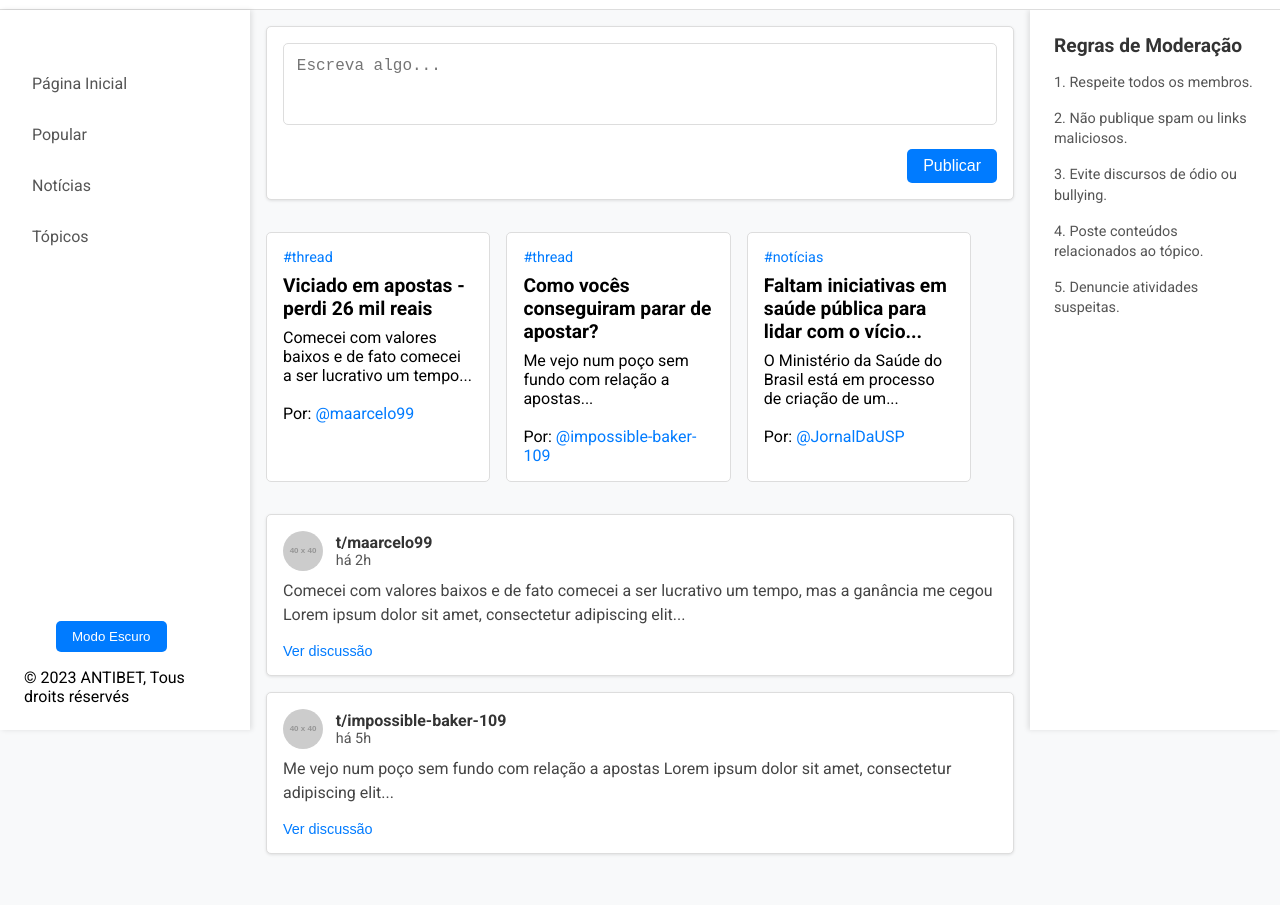
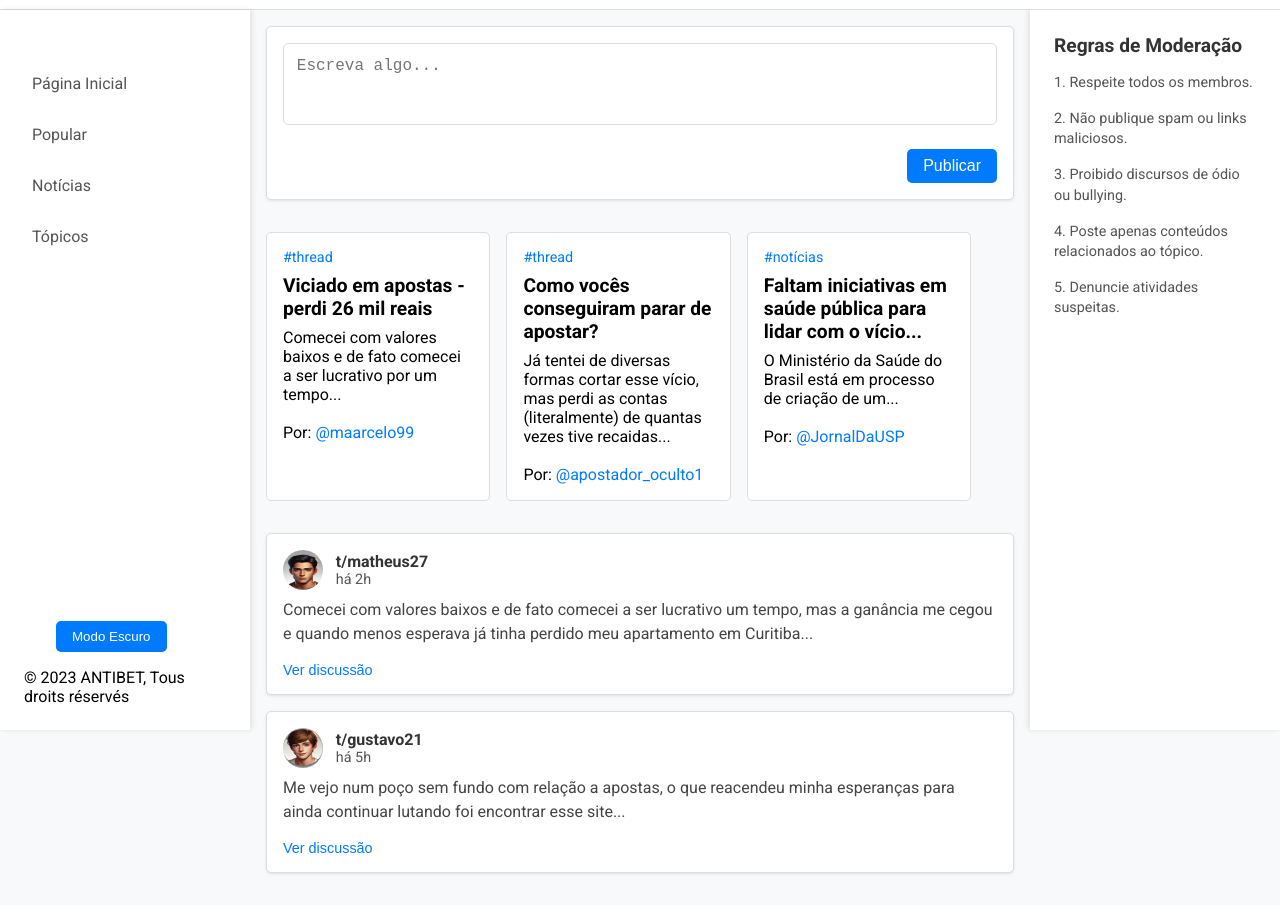
Before and after one commit to gbecherp/AntiBet, a plain HTML site: page forum/index.html in a window 1280 px wide. Shown: the part 70-975 px from the top of the page. Drawn offline with Linux system fonts and the light colour scheme; placeholder pictures from the web are drawn by us.

Commit message:
alteração de ícones de usários, mensagens do forúm e cores de alguns box

```diff
--- a/forum/index.html
+++ b/forum/index.html
@@ -79,8 +79,8 @@
             <ul>
                 <li>1. Respeite todos os membros.</li>
                 <li>2. Não publique spam ou links maliciosos.</li>
-                <li>3. Evite discursos de ódio ou bullying.</li>
-                <li>4. Poste conteúdos relacionados ao tópico.</li>
+                <li>3. Proibido discursos de ódio ou bullying.</li>
+                <li>4. Poste apenas conteúdos relacionados ao tópico.</li>
                 <li>5. Denuncie atividades suspeitas.</li>
             </ul>
         </aside>
@@ -101,7 +101,7 @@
                 <div class="featured-text">
                     <p class="tag">#thread</p>
                     <h3>Viciado em apostas - perdi 26 mil reais</h3>
-                    <p>Comecei com valores baixos e de fato comecei a ser lucrativo um tempo...</p><br>
+                    <p>Comecei com valores baixos e de fato comecei a ser lucrativo por um tempo...</p><br>
                     <span>Por: <a href="#">@maarcelo99</a></span>
                 </div>
             </div>
@@ -109,8 +109,8 @@
                 <div class="featured-text">
                     <p class="tag">#thread</p>
                     <h3>Como vocês conseguiram parar de apostar?</h3>
-                    <p>Me vejo num poço sem fundo com relação a apostas...</p><br>
-                    <span>Por: <a href="#">@impossible-baker-109</a></span>
+                    <p>Já tentei de diversas formas cortar esse vício, mas perdi as contas (literalmente) de quantas vezes tive recaidas...</p><br>
+                    <span>Por: <a href="#">@apostador_oculto1</a></span>
                 </div>
             </div>
             <div class="featured-card">
@@ -128,13 +128,13 @@
             <!-- Post Card -->
             <article class="post">
                 <header>
-                    <img src="https://via.placeholder.com/40" alt="Author Avatar" class="author-avatar">
+                    <img src="./../assets/icone2.png" alt="Author Avatar" class="author-avatar">
                     <div class="post-info">
-                        <span class="author">t/maarcelo99</span>
+                        <span class="author">t/matheus27</span>
                         <span class="time">há 2h</span>
                     </div>
                 </header>
-                <p class="post-text">Comecei com valores baixos e de fato comecei a ser lucrativo um tempo, mas a ganância me cegou Lorem ipsum dolor sit amet, consectetur adipiscing elit...</p>
+                <p class="post-text">Comecei com valores baixos e de fato comecei a ser lucrativo um tempo, mas a ganância me cegou e quando menos esperava já tinha perdido meu apartamento em Curitiba...</p>
                 <footer>
                     <button class="action-btn">Ver discussão</button>
                 </footer>
@@ -143,13 +143,13 @@
             <!-- Another Post -->
             <article class="post">
                 <header>
-                    <img src="https://via.placeholder.com/40" alt="Author Avatar" class="author-avatar">
+                    <img src="./../assets/icone1.png" alt="Author Avatar" class="author-avatar">
                     <div class="post-info">
-                        <span class="author">t/impossible-baker-109</span>
+                        <span class="author">t/gustavo21</span>
                         <span class="time">há 5h</span>
                     </div>
                 </header>
-                <p class="post-text">Me vejo num poço sem fundo com relação a apostas Lorem ipsum dolor sit amet, consectetur adipiscing elit...</p>
+                <p class="post-text">Me vejo num poço sem fundo com relação a apostas, o que reacendeu minha esperanças para ainda continuar lutando foi encontrar esse site...</p>
                 <footer>
                     <button class="action-btn">Ver discussão</button>
                 </footer>
```
Also changed, not shown: cadastro-profissional/index.html (+6 -0 lines), cadastro/style.css (+5 -5 lines), assets/icone1.png (added), assets/icone2.png (added).
